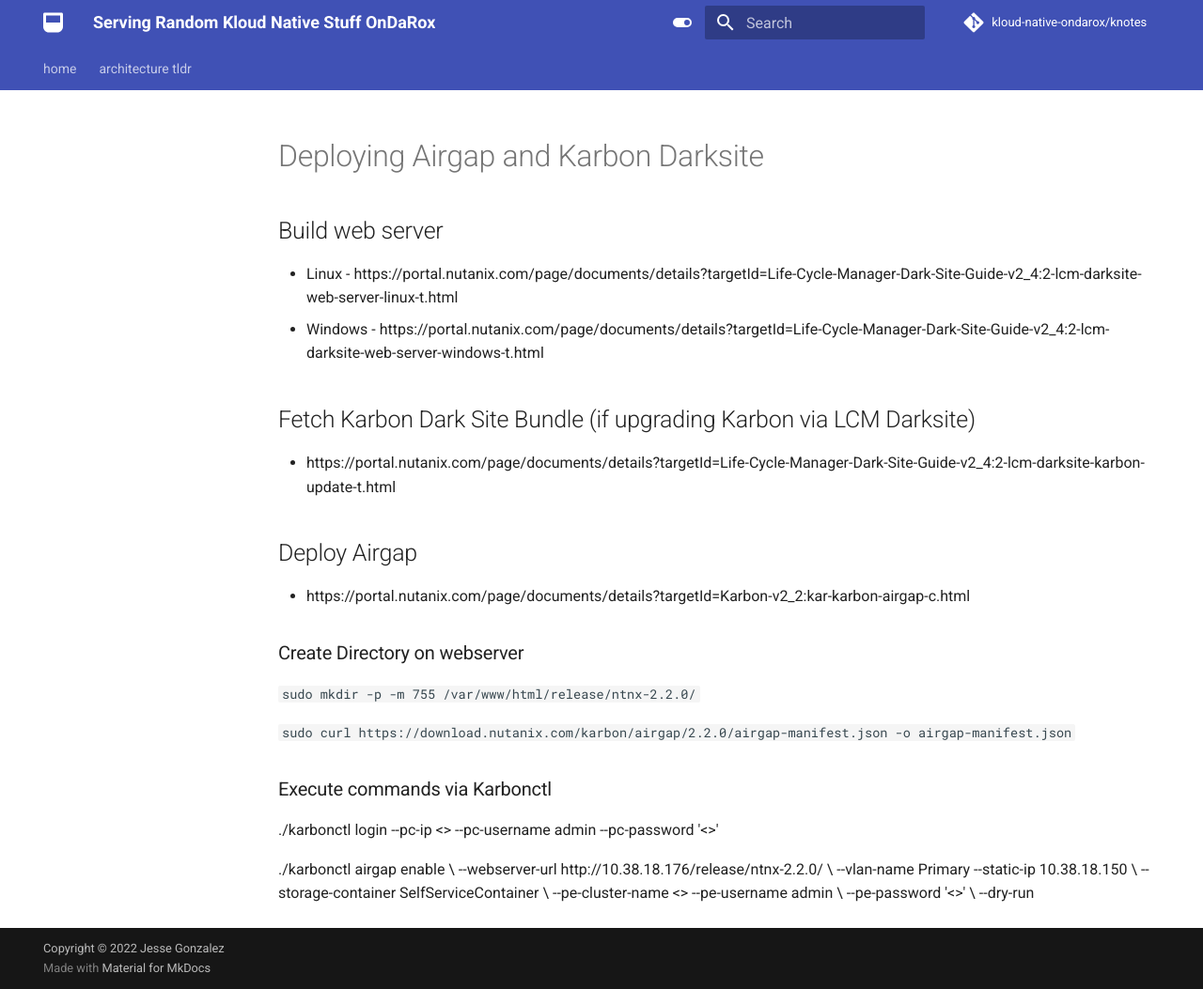
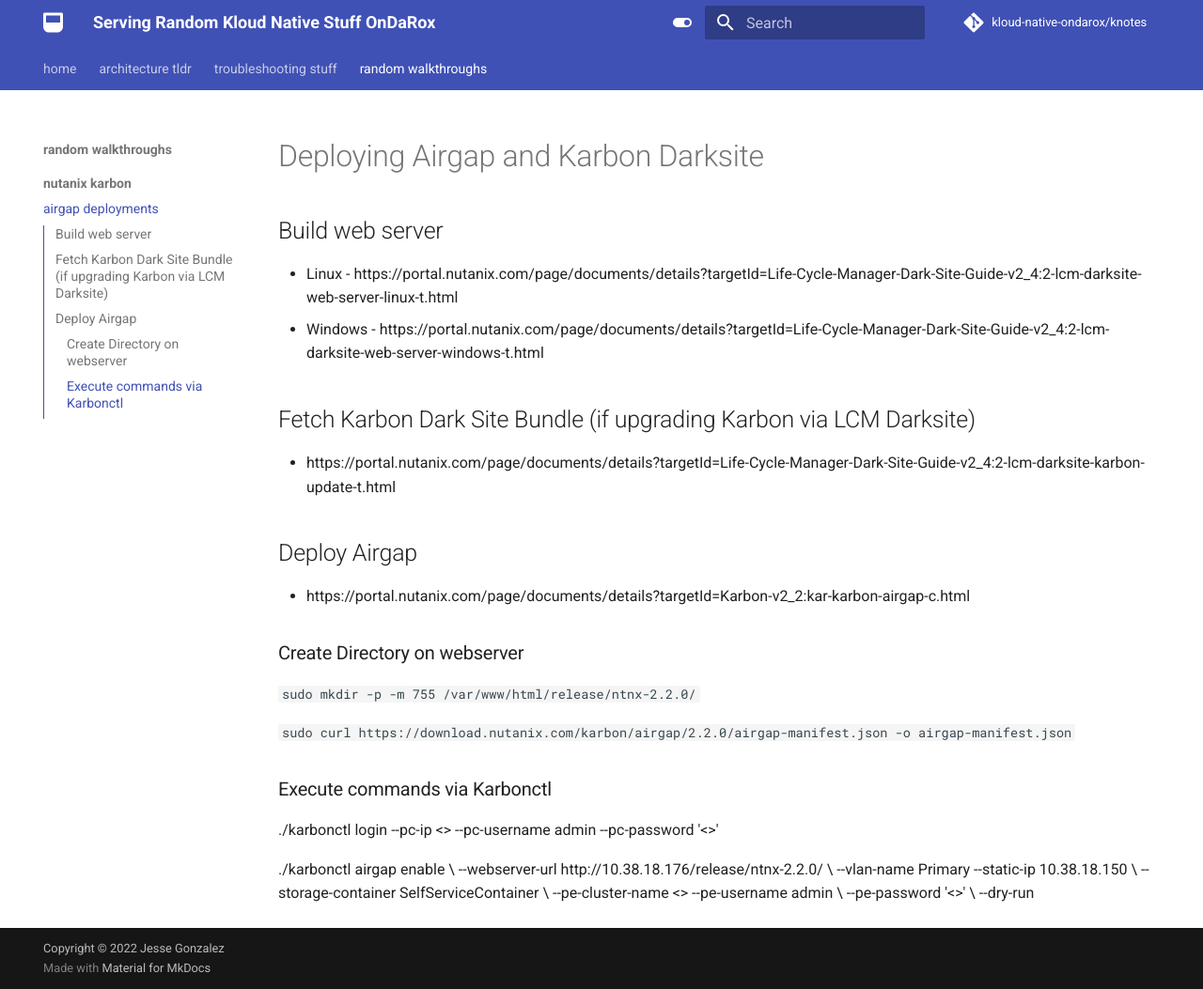
Before and after one commit to kloud-native-ondarox/knotes, an MkDocs documentation site: the page built from docs/walkthroughs/nutanix/karbon/airgap.md, in a window 1280 px wide and 1053 px high. Shown: the whole window at 94% size. Built offline with MkDocs 1.6.1 and Material for MkDocs 9.7.7, drawn with Linux system fonts in a browser that asks for light colours; comment, search, counter and statistics services are not loaded; some of the changed lines change nothing that is shown.

```diff
--- a/mkdocs.yml
+++ b/mkdocs.yml
@@ -82,16 +82,15 @@
 nav:
   - home: index.md
   - architecture tldr:
-    - kubernetes best practices:
-        - references: architecture-tldr/kubernetes-best-practices/references.md
-  # - troubleshooting stuff:
-  #   - kubernetes:
-  #       - kubernetes: troubleshooting/kubernetes/kubernetes.md
-  #       - etcd: troubleshooting/kubernetes/etcd.md
-  #       - references: troubleshooting/kubernetes-best-practices/references.md
-  # - random walkthroughs:
-  #   - nutanix karbon:
-  #       - airgap deployments: walkthroughs/nutanix/karbon/airgap.md
+    - kubernetes best practices: architecture-tldr/kubernetes-best-practices/references.md
+  - troubleshooting stuff:
+    - kubernetes:
+        - kubernetes: troubleshooting/kubernetes/kubernetes.md
+        - etcd: troubleshooting/kubernetes/etcd.md
+        - references: troubleshooting/kubernetes-best-practices/references.md
+  - random walkthroughs:
+    - nutanix karbon:
+        - airgap deployments: walkthroughs/nutanix/karbon/airgap.md
 
 # Copyright
 copyright: Copyright &copy; 2022 Jesse Gonzalez
```
